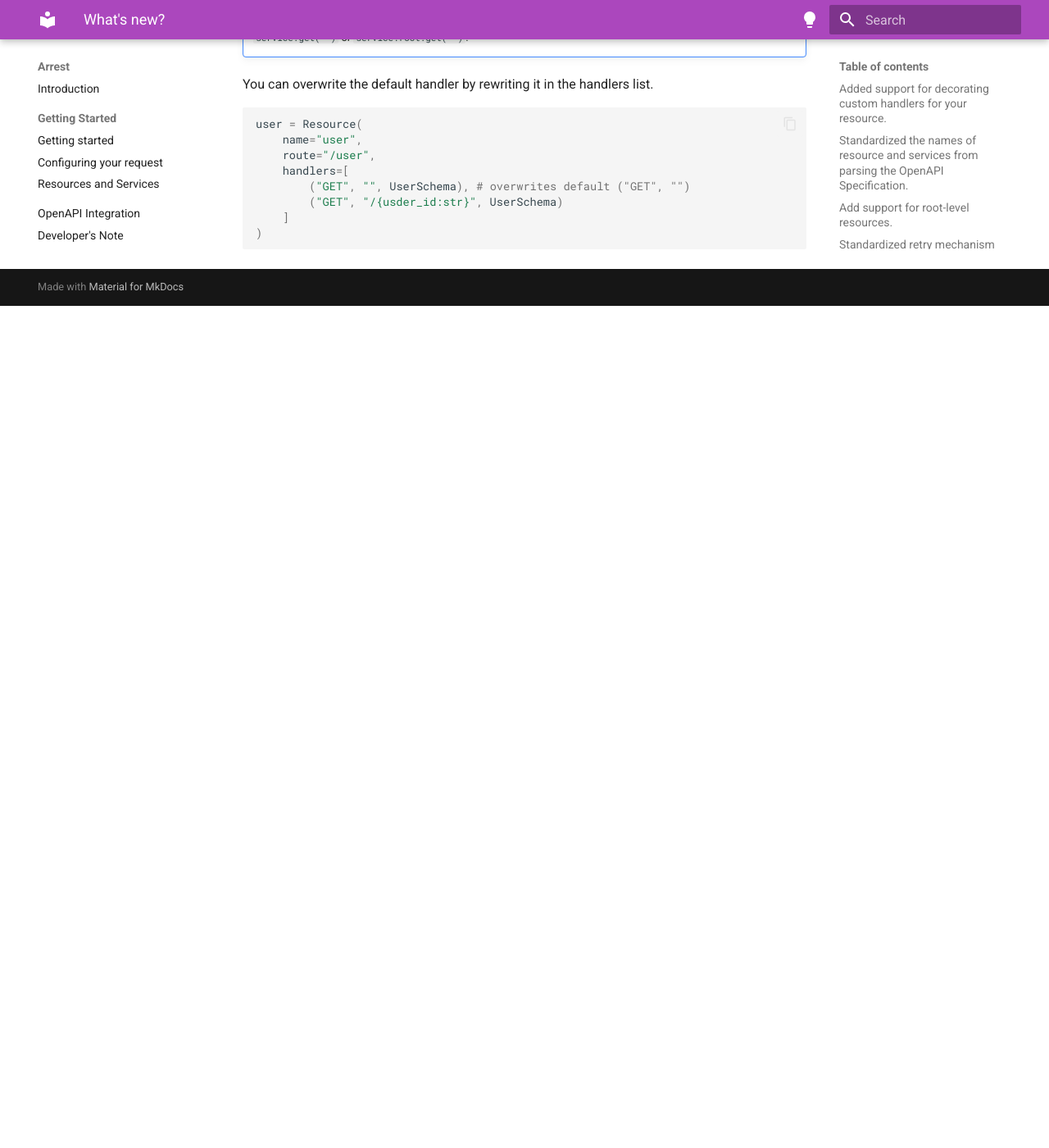
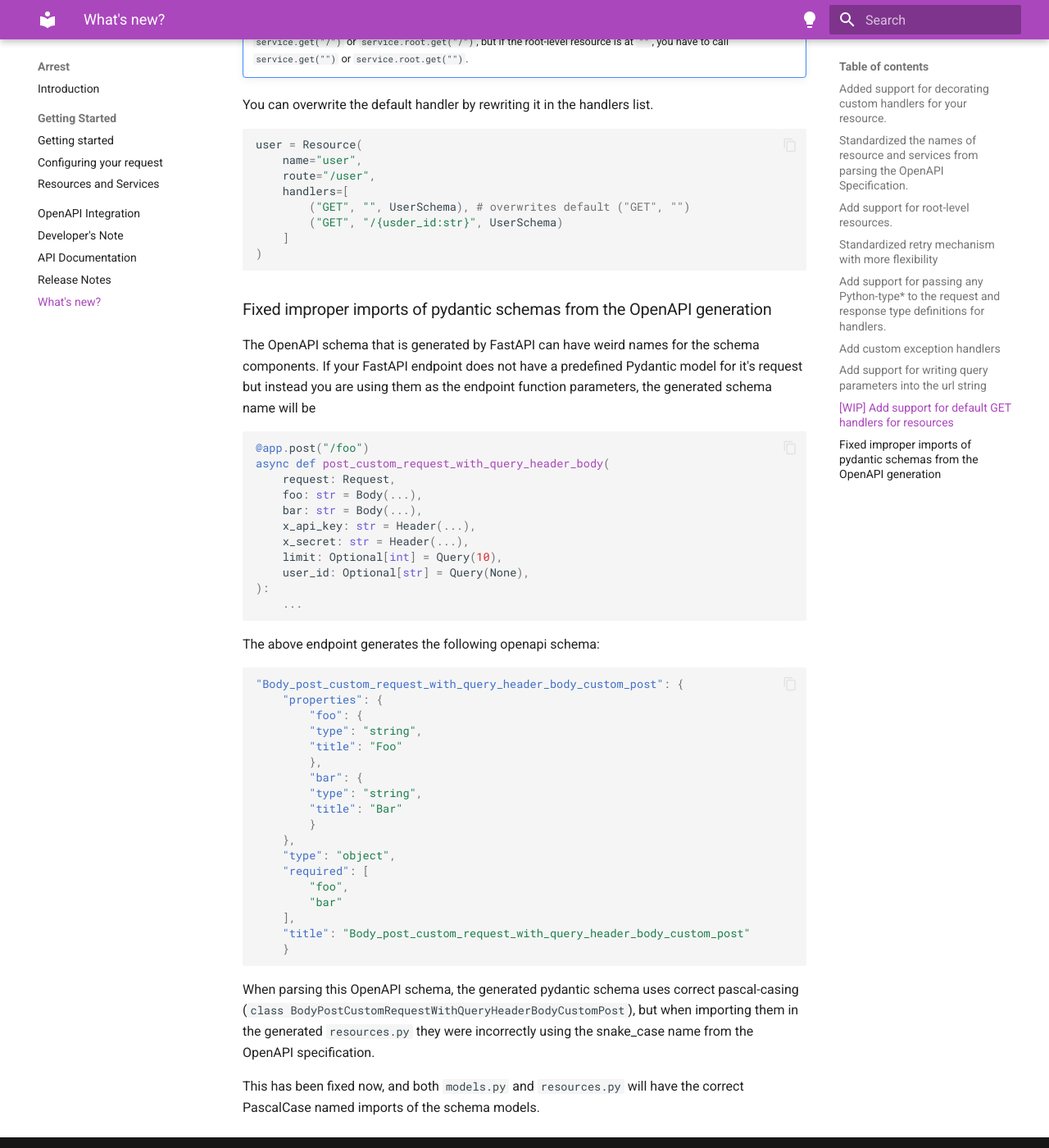
Before and after one commit to s-bose/arrest, an MkDocs documentation site: the page built from docs/whats-new.md, in a window 1280 px wide and 1400 px high, scrolled down 5283 px. Shown: the whole window at 82% size. Built offline with MkDocs 1.6.1 and Material for MkDocs 9.7.7, drawn with Linux system fonts in a browser that asks for light colours; before the commit the page ends 5656 px from its top, so only the background shows below that; some of the changed text lies outside the part shown.

Commit message:
add docs for pascal case fix

````diff
--- a/docs/whats-new.md
+++ b/docs/whats-new.md
@@ -204,7 +204,7 @@
 
 Arrest now automatically adds a default GET handler to the resource route at `("GET", "")`
 Which means, if your resource looks like this:
-
+Body_post_custom_request_with_query_header_body_custom_post
 ```python
 user = Resource(
     name="user",
@@ -247,3 +247,49 @@
     ]
 )
 ```
+
+### Fixed improper imports of pydantic schemas from the OpenAPI generation
+
+The OpenAPI schema that is generated by FastAPI can have weird names for the schema components. If your FastAPI endpoint does not have a predefined Pydantic model
+for it's request but instead you are using them as the endpoint function parameters, the generated schema name will be
+
+```py
+@app.post("/foo")
+async def post_custom_request_with_query_header_body(
+    request: Request,
+    foo: str = Body(...),
+    bar: str = Body(...),
+    x_api_key: str = Header(...),
+    x_secret: str = Header(...),
+    limit: Optional[int] = Query(10),
+    user_id: Optional[str] = Query(None),
+):
+    ...
+```
+
+The above endpoint generates the following openapi schema:
+
+```json
+"Body_post_custom_request_with_query_header_body_custom_post": {
+    "properties": {
+        "foo": {
+        "type": "string",
+        "title": "Foo"
+        },
+        "bar": {
+        "type": "string",
+        "title": "Bar"
+        }
+    },
+    "type": "object",
+    "required": [
+        "foo",
+        "bar"
+    ],
+    "title": "Body_post_custom_request_with_query_header_body_custom_post"
+    }
+```
+
+When parsing this OpenAPI schema, the generated pydantic schema uses correct pascal-casing (`class BodyPostCustomRequestWithQueryHeaderBodyCustomPost`), but when importing them in the generated `resources.py` they were incorrectly using the snake_case name from the OpenAPI specification.
+
+This has been fixed now, and both `models.py` and `resources.py` will have the correct PascalCase named imports of the schema models.
````
